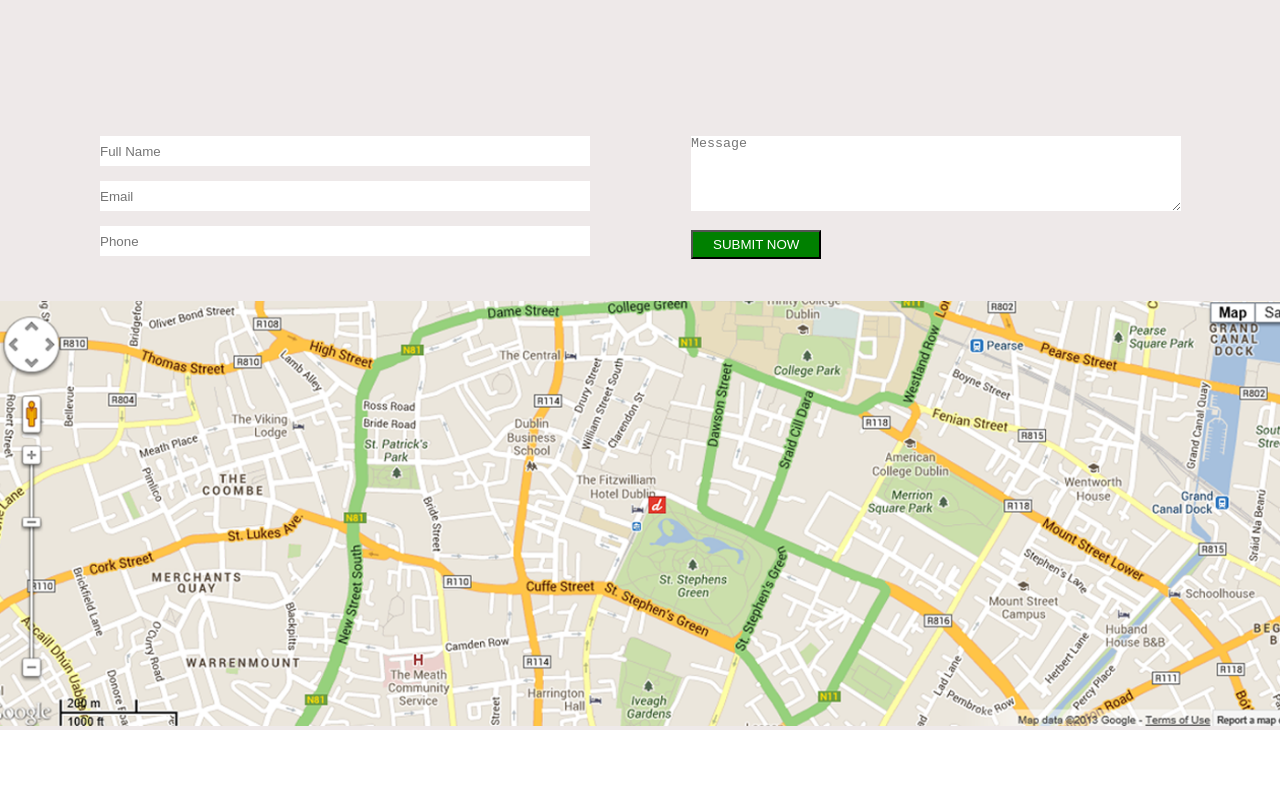
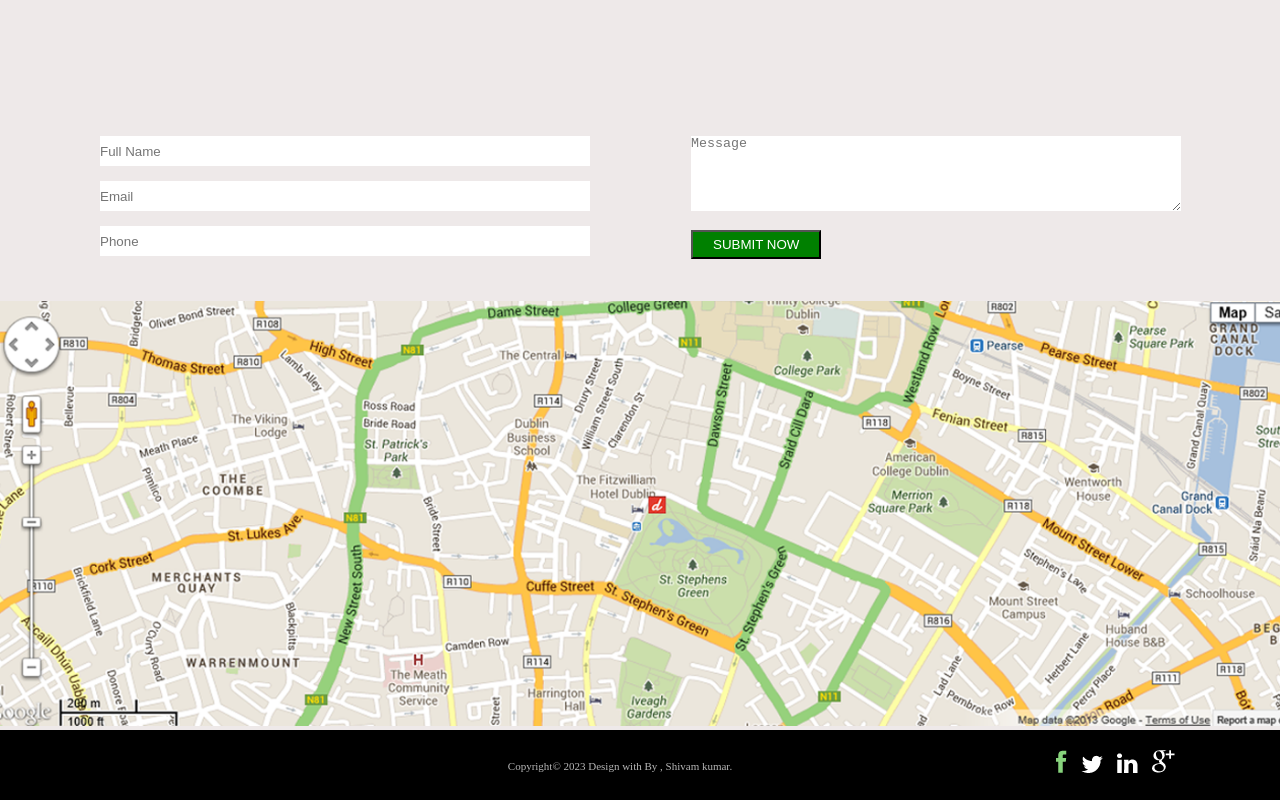
Before and after one commit to shivamEr/Web-Design-Project, a plain HTML site: page index.html in a window 1280 px wide. Shown: the part 5009-5809 px from the top of the page. Before the commit the page ends 5739 px from the top, so only its background shows below. Drawn offline with Linux system fonts and the light colour scheme.

Commit message:
Footer section completed

```diff
--- a/css/style.css
+++ b/css/style.css
@@ -467,5 +467,28 @@
 
 /* Row-8 End */
 
-/* Row-8 Start */
-/* Row-8 End */
+/* Row-9 Start */
+.row-9{
+    width: 100%;
+    height: 70px;
+    background-color: black;
+    text-align: center;
+}
+.footer-section{
+    float: left;
+    padding-top: 30px;
+    width: 50%;
+    margin-left: 300px;
+
+
+}
+.footer-section p{
+    color: rgba(255, 255, 255, 0.715);
+    font-size: 11px;
+}
+.footer-social img{
+    padding-top: 20px;
+    padding-left: 10px;
+}
+
+/* Row-9 End */
--- a/index.html
+++ b/index.html
@@ -276,10 +276,18 @@
     <!-- Row-8 End -->
 
     <!-- Row-9 Start -->
+    <section class="row-9">
+        <div class="footer-section">
+            <p>Copyright&copy; 2023 Design with By , Shivam kumar.</p>
+        </div>
+        <div class="footer-social">
+            <a href="#"> <img src="images/Cuntact Logo/facebook.png" alt="facebook"></a>
+            <a href="#"><img src="images/Cuntact Logo/twitter.png" alt="twitter"></a>
+            <a href="#"><img src="images/Cuntact Logo/linkdin.png" alt="linkdin"></a>
+            <a href=""><img src="images/Cuntact Logo/google.png" alt="google"></a>
+        </div>
+    </section>
     <!-- Row-9 End -->
-
-
-
 
 </body>
 
```
